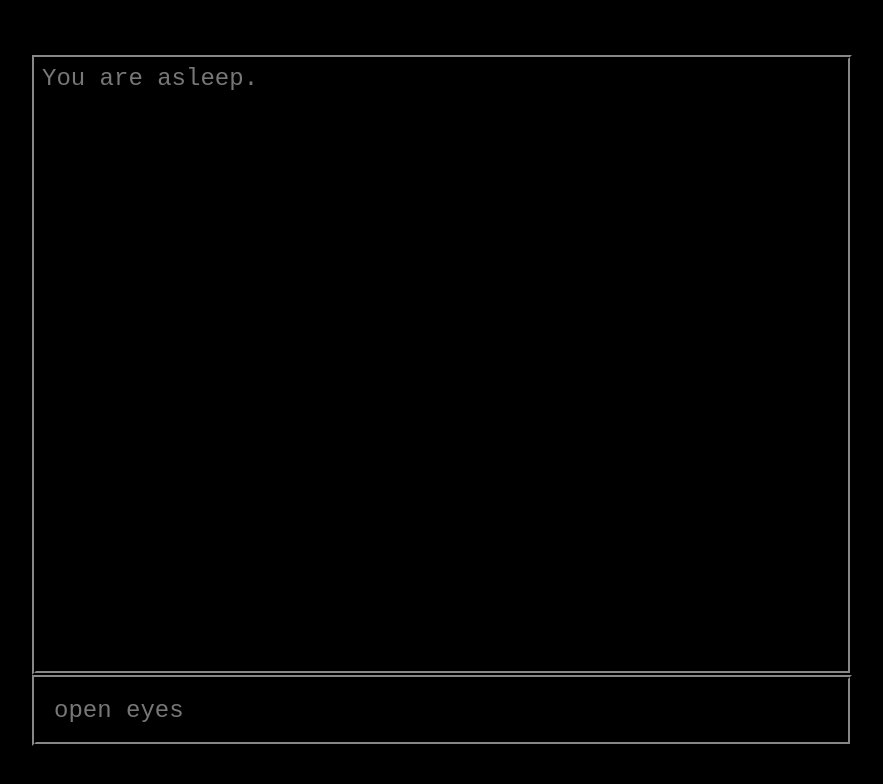
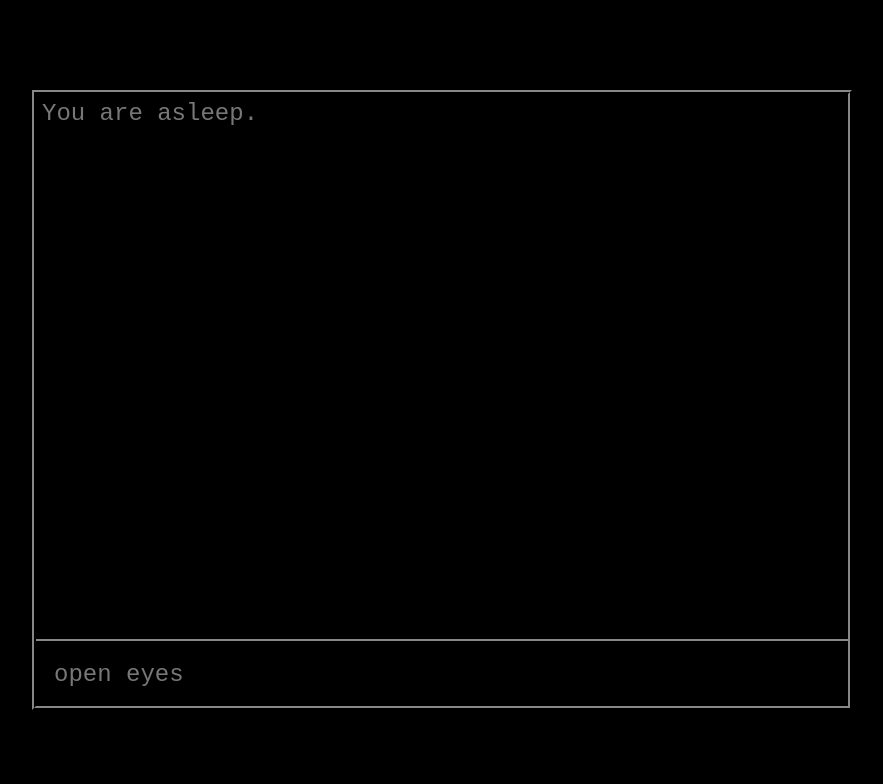
Before and after one commit to noahm/ld31, a plain HTML site: page index.html in a window 1280 px wide. Shown: the whole page, without its empty margins (198-1081 px from the left). Drawn offline with Linux system fonts and the light colour scheme.

Commit message:
Create screen space constraints

```diff
--- a/game.js
+++ b/game.js
@@ -75,9 +75,9 @@ function State(name) {
 		if (acts.constructor != Array) {
 			acts = [acts];
 		}
-		for (var i = acts.length - 1; i >= 0; i--) {
-			this.transitions[acts[i]] = func;
-		};
+		acts.forEach(function(action) {
+			this.transitions[action] = func;
+		}, this);
 		return this;
 	};
 
@@ -107,7 +107,9 @@ function State(name) {
 	}
 }
 
-function Display($canvas) {
+function Display(textSelector, commandsSelector) {
+	var self = this, $text = $(textSelector), $commands = $(commandsSelector);
+
 	/**
 	 * Gradually transition the background and text colors
 	 */
@@ -116,11 +118,18 @@ function Display($canvas) {
 	};
 
 	/**
+	 * Calculate how much screen space is remaining
+	 */
+	this.getRemainingSpace = function() {
+		return 600 - $text[0].clientHeight - $commands[0].clientHeight;
+	};
+
+	/**
 	 * @param	lines	array of strings
 	 */
 	this.addLines = function(lines) {
 		lines.forEach(function(line) {
-			$('<p></p>').text(line).appendTo($canvas);
+			$('<p></p>').text(line).appendTo($text);
 		}, this);
 	};
 
@@ -129,7 +138,7 @@ function Display($canvas) {
 	 */
 	this.addCommands = function(commands) {
 		commands.forEach(function(cmdName) {
-			var cmd = commandRegistry[cmdName];
+			var cmd = Command.registry[cmdName];
 
 			// create new command, if necessary
 			if (typeof cmd === 'undefined') {
@@ -143,27 +152,29 @@ function Display($canvas) {
 			$('<span></span>')
 				.text(cmd.text)
 				.addClass('cmd')
-				.appendTo('#commands');
+				.appendTo($commands);
 			cmd.added = true;
 		}, this);
 	};
 
-	$('#commands').on('click', 'span', function() {
+	// take an action when a command is clicked
+	$commands.on('click', 'span', function() {
+		self.addLines([ '> '+this.textContent ]);
 		game.takeAction(this.textContent);
 	});
 }
 
-var commandRegistry = {};
 function Command(text) {
 	this.text = text;
 	this.added = false;
 
 	// register this in the catalog of all commands
-	commandRegistry[text] = this;
+	Command.registry[text] = this;
 }
+Command.registry = {};
 
 // Define game constants
-var display = new Display(jQuery('#canvas')),
+var display = new Display('#text', '#commands'),
 game = new StateMachine();
 
 // define game content
--- a/index.html
+++ b/index.html
@@ -9,7 +9,9 @@
 		<script type="text/javascript" src="game.js" async="true"></script>
 	</head>
 	<body>
-		<div id="canvas"></div>
-		<div id="commands"></div>
+		<div id="screen">
+			<div id="commands"></div>
+			<div id="text"></div>
+		</div>
 	</body>
 </html>
--- a/style.css
+++ b/style.css
@@ -14,14 +14,18 @@ body {
 	justify-content: center;
 }
 
-#canvas {
+#screen {
 	flex: 0 1 auto;
 	position: relative;
 	padding: 0.25em;
 	border: 4px ridge #333;
 	width: 800px;
 	height: 600px;
-	overflow-y: scroll;
+	overflow: hidden;
+}
+
+#text p {
+	margin-top: 0;
 }
 
 #commands {
@@ -31,6 +35,10 @@ body {
 	display: flex;
 	flex-wrap: wrap;
 	justify-content: space-between;
+	position: absolute;
+	bottom: -4px;
+	left: -4px;
+	background-color: black;
 }
 
 .cmd {
@@ -42,7 +50,3 @@ body {
 .cmd:hover {
 	background-color: #222;
 }
-
-#canvas p {
-	margin-top: 0;
-}
```
